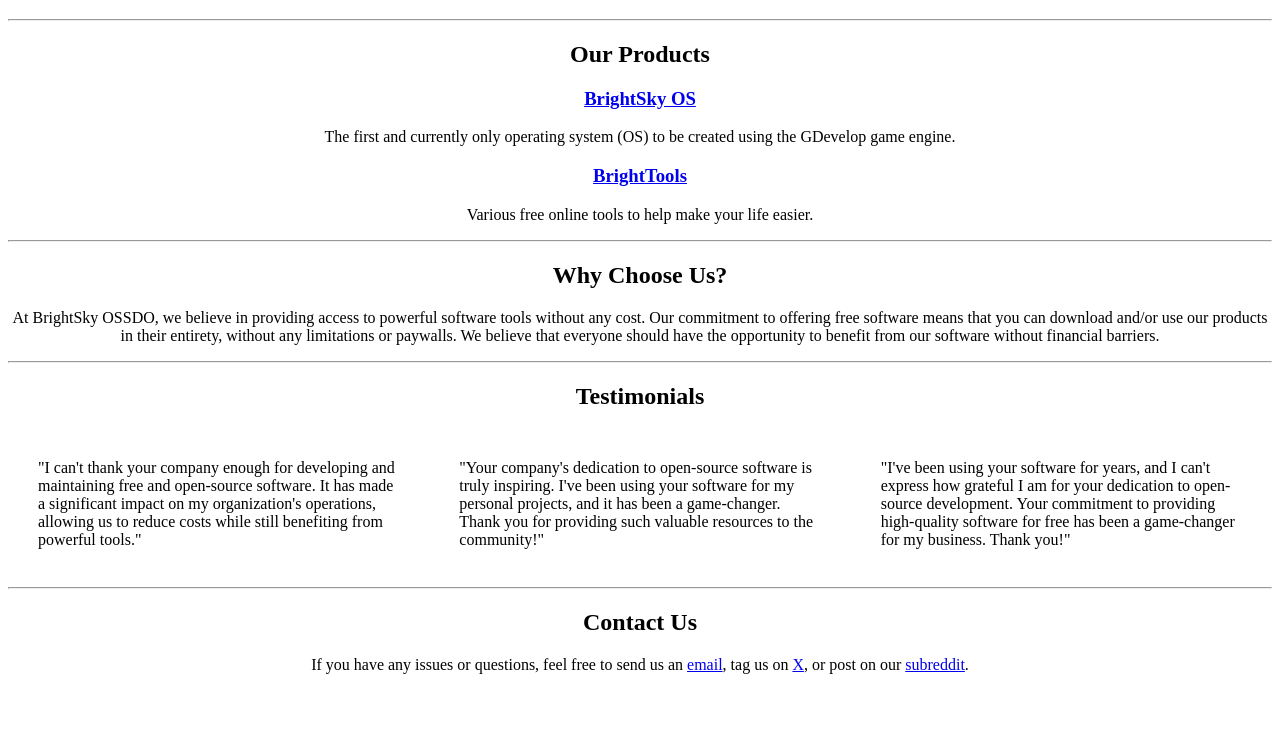
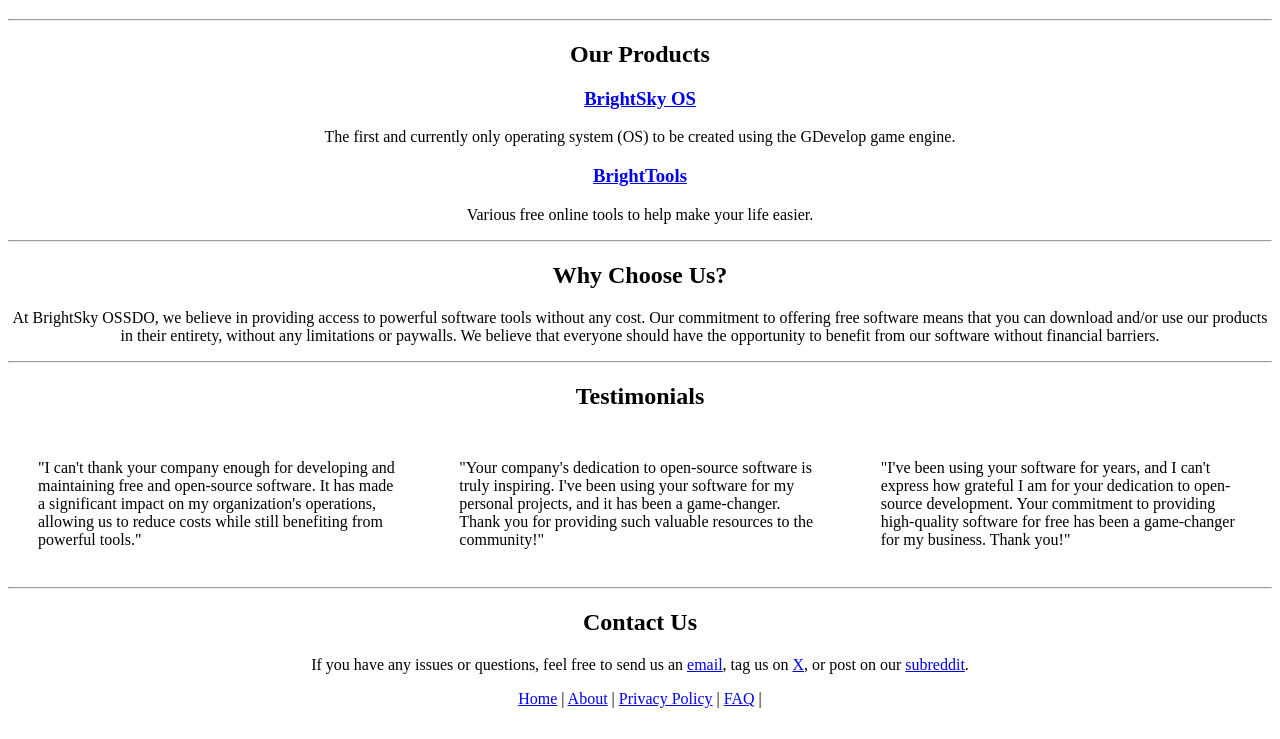
Before and after one commit to BrightSky-OSSDO/brightsky-ossdo.github.io, a plain HTML site: page index.html in a window 1280 px wide. Shown: the part 61-800 px from the top of the page. Drawn offline with Linux system fonts and the light colour scheme.

Commit message:
Added navbar

```diff
--- a/index.html
+++ b/index.html
@@ -46,5 +46,13 @@
       <h2>Contact Us</h2>
       <p>If you have any issues or questions, feel free to send us an <a href="mailto:help.brightsky@gmail.com">email</a>, tag us on <a href="https://twitter.com/BrightSky_OSSDO">X</a>, or post on our <a href="https://new.reddit.com/r/BrightSky/">subreddit</a>.</p>
     </center>
+    <center>
+      <nav>
+        <a href="https://brightsky-ossdo.github.io">Home</a> |
+        <a href="https://brightsky-ossdo.github.io/about/">About</a> |
+        <a href="https://brightsky-ossdo.github.io/privacy-policy/">Privacy Policy</a> |
+        <a href="https://brightsky-ossdo.github.io/faq/">FAQ</a> |
+      </nav>
+    </center>
   </body>
 </html>
```
